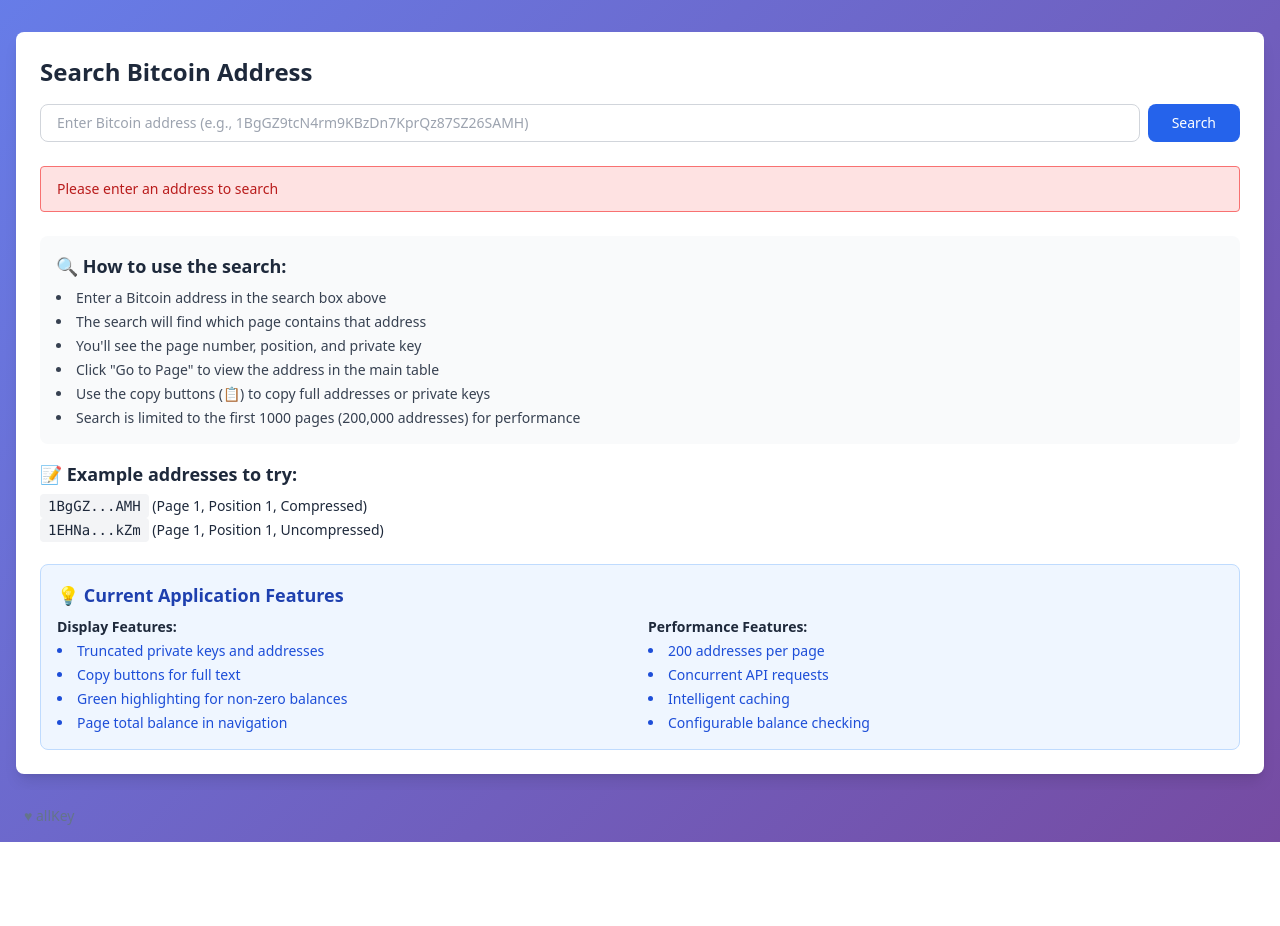
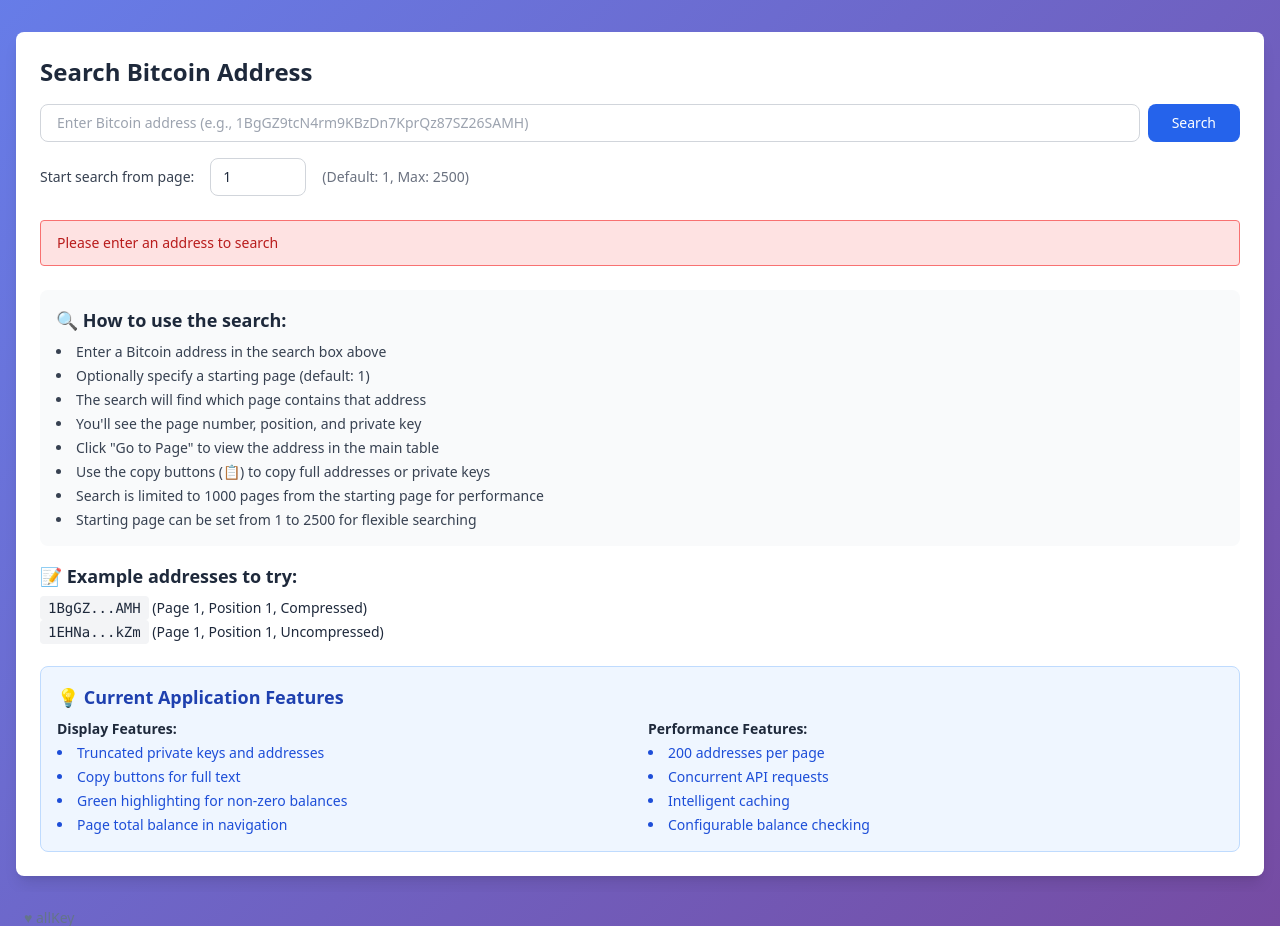
Before and after one commit to ravigohel/all-bitcoin-keys, a Flask app: page /search in a window 1280 px wide. Shown: the part 68-994 px from the top of the page. Before the commit the page ends 910 px from the top, so only its background shows below. Run offline with Flask 3, Linux system fonts and the light colour scheme; some libraries are stand-ins or nearby versions.

Commit message:
Enhanced search functionality with starting page parameter
- Added starting page input field to search form
- Updated search route to handle start_page parameter with validation
- Modified find_address_page function to search from specified starting page
- Added search range display in results
- Updated search instructions and UI
- Set maximum starting page limit to 2500 for performance
- Enhanced user experience with flexible search options

```diff
--- a/app.py
+++ b/app.py
@@ -82,6 +82,7 @@
 def search():
     """Search for a specific Bitcoin address and find which page it's on"""
     address = request.args.get('address', '').strip()
+    start_page = request.args.get('start_page', '1').strip()
 
     if not address:
         return render_template('search.html', error="Please enter an address to search")
@@ -90,12 +91,27 @@
     if not (address.startswith('1') or address.startswith('3') or address.startswith('bc1')):
         return render_template('search.html', error="Invalid Bitcoin address format")
 
+    # Validate and parse starting page
+    try:
+        start_page = int(start_page)
+        if start_page < 1 or start_page > 2500:
+            return render_template('search.html',
+                                 address=address,
+                                 start_page=start_page,
+                                 error="Starting page must be between 1 and 2500")
+    except ValueError:
+        return render_template('search.html',
+                             address=address,
+                             start_page=start_page,
+                             error="Invalid starting page number")
+
     # Search for the address
-    result = find_address_page(address)
+    result = find_address_page(address, start_page)
 
     if result:
         return render_template('search.html',
                              address=address,
+                             start_page=start_page,
                              page=result['page'],
                              position=result['position'],
                              private_key=result['private_key'],
@@ -103,15 +119,18 @@
     else:
         return render_template('search.html',
                              address=address,
-                             error="Address not found in the generated sequence")
+                             start_page=start_page,
+                             error=f"Address not found in pages {start_page} to {start_page + MAX_SEARCH_PAGES - 1}")
 
-def find_address_page(target_address):
+def find_address_page(target_address, start_page=1):
     """Find which page contains a specific Bitcoin address"""
     # We need to search through the generated addresses
     # This is computationally expensive, so we'll use a smart search approach
 
-    # First, let's try a few pages to see if we can find it quickly
-    for page in range(1, MAX_SEARCH_PAGES + 1):
+    # Search through MAX_SEARCH_PAGES starting from the specified start_page
+    end_page = min(start_page + MAX_SEARCH_PAGES - 1, 2500)  # Don't exceed page 2500
+
+    for page in range(start_page, end_page + 1):
         items = all_key_service.get_data(page, ADDRESSES_PER_PAGE)
 
         for i, item in enumerate(items):
@@ -130,8 +149,7 @@
                     'is_compressed': False
                 }
 
-    # If not found in first 100 pages, return None
-    # Note: For addresses beyond page 100, you would need a more sophisticated search algorithm
+    # If not found in the search range, return None
     return None
 
 def get_balance(address, balance_list, balance_type):
@@ -177,7 +195,9 @@
     get_balance_class=get_balance_class,
     format_balance=format_balance,
     truncate_text=truncate_text,
-    calculate_page_total_balance=calculate_page_total_balance
+    calculate_page_total_balance=calculate_page_total_balance,
+    MAX_SEARCH_PAGES=MAX_SEARCH_PAGES,
+    ADDRESSES_PER_PAGE=ADDRESSES_PER_PAGE
 )
 
 if __name__ == '__main__':
--- a/templates/search.html
+++ b/templates/search.html
@@ -7,6 +7,7 @@
     <h1 class="text-2xl font-bold mb-4">Search Bitcoin Address</h1>
 
     <form method="GET" action="{{ url_for('search') }}" class="mb-6">
+        <div class="space-y-4">
             <div class="flex gap-2">
                 <input type="text"
                        name="address"
@@ -18,6 +19,22 @@
                         class="px-6 py-2 bg-blue-600 text-white rounded-lg hover:bg-blue-700 focus:ring-2 focus:ring-blue-500">
                     Search
                 </button>
+            </div>
+            <div class="flex items-center gap-4">
+                <label for="start_page" class="text-sm font-medium text-gray-700">
+                    Start search from page:
+                </label>
+                <input type="number"
+                       name="start_page"
+                       id="start_page"
+                       value="{{ start_page if start_page else 1 }}"
+                       min="1"
+                       max="2500"
+                       class="w-24 px-3 py-2 border border-gray-300 rounded-lg focus:ring-2 focus:ring-blue-500 focus:border-transparent">
+                <span class="text-sm text-gray-500">
+                    (Default: 1, Max: 2500)
+                </span>
+            </div>
         </div>
     </form>
 
@@ -50,6 +67,9 @@
                         📋
                     </button>
                 </p>
+                {% if start_page and start_page > 1 %}
+                <p><strong>Search Range:</strong> Pages {{ start_page }} to {{ start_page + MAX_SEARCH_PAGES - 1 }}</p>
+                {% endif %}
             </div>
 
             <div class="mt-4">
@@ -65,11 +85,13 @@
         <h3 class="text-lg font-semibold mb-2">🔍 How to use the search:</h3>
         <ul class="list-disc list-inside space-y-1 text-sm text-gray-700">
             <li>Enter a Bitcoin address in the search box above</li>
+            <li>Optionally specify a starting page (default: 1)</li>
             <li>The search will find which page contains that address</li>
             <li>You'll see the page number, position, and private key</li>
             <li>Click "Go to Page" to view the address in the main table</li>
             <li>Use the copy buttons (📋) to copy full addresses or private keys</li>
-            <li>Search is limited to the first 1000 pages (200,000 addresses) for performance</li>
+            <li>Search is limited to 1000 pages from the starting page for performance</li>
+            <li>Starting page can be set from 1 to 2500 for flexible searching</li>
         </ul>
     </div>
 
```
Also changed, not shown: test_enhanced_search.py (added, +55 -0 lines). Lines whose indentation alone changed are shown as unchanged.
